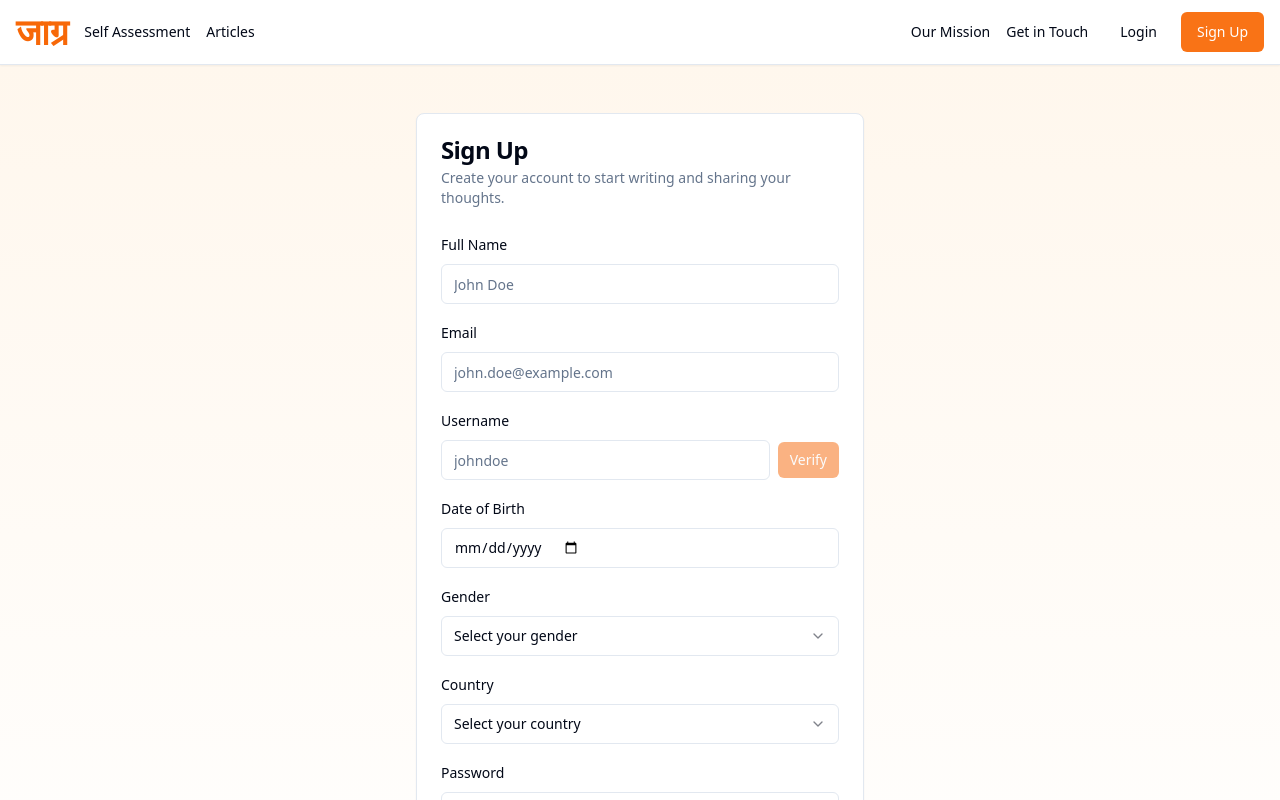
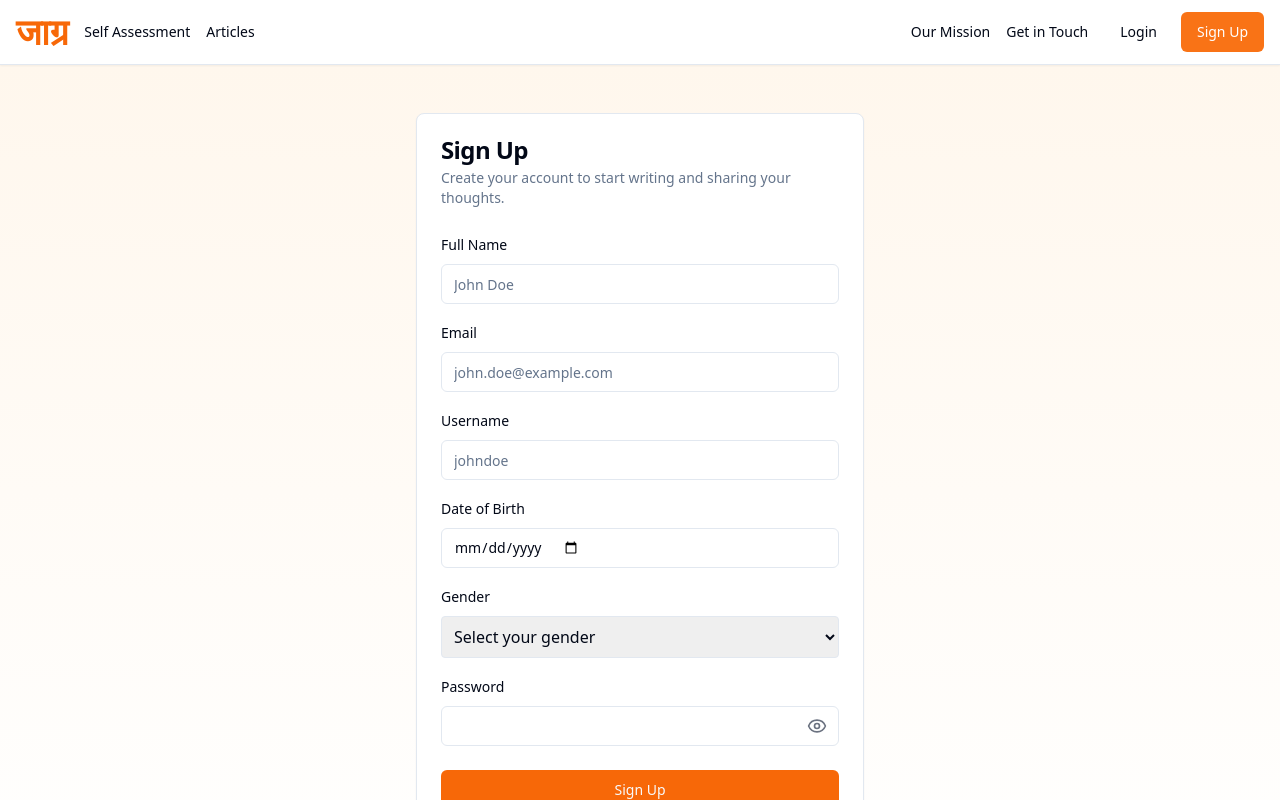
Before and after one commit to JaagrMentalHealth/Jaagr-FE, a Next.js app: page /signup in a window 1280 px wide. Shown: the top 800 px of the page. Built offline with nearby package versions, Linux system fonts and the light colour scheme.

Commit message:
Make user prop optional in BlogCard and set default value; update BlogEditor and package-lock.json

```diff
--- a/src/app/signup/page.tsx
+++ b/src/app/signup/page.tsx
@@ -1,6 +1,5 @@
 "use client";
 
-import { signup, verifyUsername } from "@/api/authAPI";
 import { useState, FormEvent, ChangeEvent } from "react";
 import { Navbar } from "@/components/navbar";
 import { Footer } from "@/components/footer";
@@ -16,20 +15,9 @@ import {
   CardContent,
   CardFooter,
 } from "@/components/ui/card";
-import {
-  Select,
-  SelectContent,
-  SelectItem,
-  SelectTrigger,
-  SelectValue,
-} from "@/components/ui/select";
+
 import { Loader2, Eye, EyeOff } from "lucide-react";
 import Link from "next/link";
-import { countries } from "countries-list";
-import { Textarea } from "@/components/ui/textarea";
-import { useUser } from "@/contexts/userContext";
-import { useRouter } from "next/navigation";
-import Cookies from "js-cookie";
 import toast from "react-hot-toast";
 
 type Gender = "male" | "female" | "other";
@@ -41,8 +29,6 @@ interface SignupData {
   dateOfBirth: string;
   gender: Gender;
   fullName: string;
-  bio: string;
-  country: string;
 }
 
 export default function SignUpPage() {
@@ -53,41 +39,32 @@ export default function SignUpPage() {
   const [showPassword, setShowPassword] = useState<boolean>(false);
   const [gender, setGender] = useState<Gender | "">("");
   const [dob, setDOB] = useState<string>("");
-  const [bio, setBio] = useState<string>("");
-  const [country, setCountry] = useState<string>("");
   const [isLoading, setIsLoading] = useState<boolean>(false);
-  const [isDropdownOpen, setIsDropdownOpen] = useState<boolean>(false);
-  const [usernameStatus, setUsernameStatus] = useState<
-    "idle" | "valid" | "invalid"
-  >("idle");
-  const [isVerifying, setIsVerifying] = useState(false);
-  const { setUser } = useUser();
-  const router = useRouter();
+  const [errors, setErrors] = useState<{ [key: string]: string }>({});
 
-  const countryList = [
-    { code: "IN", name: "India" },
-    ...Object.entries(countries)
-      .map(([code, country]) => ({ code, name: country.name }))
-      .filter((c) => c.name !== "India")
-      .sort((a, b) => a.name.localeCompare(b.name)),
-  ];
-  const checkUsername = async () => {
-    setIsVerifying(true);
-    try {
-      const response: any = await verifyUsername(username);
-      // console.log(response);
-      const data: any = response.data;
-      setUsernameStatus(data.exists ? "invalid" : "valid");
-      console.log(usernameStatus);
-    } catch (error) {
-      console.error(error);
-    } finally {
-      setIsVerifying(false);
-    }
+  const validateFields = (): boolean => {
+    const newErrors: { [key: string]: string } = {};
+
+    if (!name) newErrors.name = "Full Name is required.";
+    if (!email) newErrors.email = "Email is required.";
+    else if (!/^[^\s@]+@[^\s@]+\.[^\s@]+$/.test(email))
+      newErrors.email = "Invalid email format.";
+    if (!username) newErrors.username = "Username is required.";
+    if (!password) newErrors.password = "Password is required.";
+    else if (password.length < 8)
+      newErrors.password = "Password must be at least 8 characters.";
+    if (!dob) newErrors.dob = "Date of Birth is required.";
+    if (!gender) newErrors.gender = "Gender is required.";
+
+    setErrors(newErrors);
+    return Object.keys(newErrors).length === 0;
   };
 
   const handleSubmit = async (e: FormEvent<HTMLFormElement>) => {
     e.preventDefault();
+
+    if (!validateFields()) return;
+
     setIsLoading(true);
 
     const data: SignupData = {
@@ -97,25 +74,15 @@ export default function SignUpPage() {
       dateOfBirth: dob,
       gender: gender as Gender,
       fullName: name,
-      bio,
-      country,
     };
 
-    const res: any = await signup(data);
-
     try {
-      if (res.status === "success" && res.token) {
-        Cookies.set("token", res.token, { expires: 7 });
-        setUser(res.data.user);
+      // Replace this with your actual signup API call
+      console.log("Sign-up data:", data);
       toast.success("Signup successful!");
-        router.push("/");
-      } else {
-        console.log(res)
-        toast.error(`Signup failed: ${res}`);
-      }
     } catch (error) {
-      console.log(error)
-      // toast.error(`Signup failed: ${error}`);
+      console.error(error);
+      toast.error("Signup failed. Please try again.");
     } finally {
       setIsLoading(false);
     }
@@ -125,11 +92,7 @@ export default function SignUpPage() {
     <div className="flex min-h-screen flex-col">
       <Navbar />
       <main className="flex-1 bg-gradient-to-b from-orange-50 to-white flex items-center justify-center py-12">
-        <Card
-          className={`w-full max-w-md transition-all duration-200 ${
-            isDropdownOpen ? "blur-sm" : ""
-          }`}
-        >
+        <Card className="w-full max-w-md">
           <CardHeader>
             <CardTitle>Sign Up</CardTitle>
             <CardDescription>
@@ -143,73 +106,44 @@ export default function SignUpPage() {
                 <Input
                   id="name"
                   type="text"
-                  required
                   value={name}
                   onChange={(e: ChangeEvent<HTMLInputElement>) =>
                     setName(e.target.value)
                   }
                   placeholder="John Doe"
                 />
+                {errors.name && (
+                  <p className="text-sm text-red-600">{errors.name}</p>
+                )}
               </div>
               <div className="space-y-2">
                 <Label htmlFor="email">Email</Label>
                 <Input
                   id="email"
                   type="email"
-                  required
                   value={email}
                   onChange={(e: ChangeEvent<HTMLInputElement>) =>
                     setEmail(e.target.value)
                   }
                   placeholder="john.doe@example.com"
                 />
+                {errors.email && (
+                  <p className="text-sm text-red-600">{errors.email}</p>
+                )}
               </div>
               <div className="space-y-2">
                 <Label htmlFor="username">Username</Label>
-                <div className="flex gap-2 items-center">
                 <Input
                   id="username"
                   type="text"
-                    required
                   value={username}
-                    onChange={(e: ChangeEvent<HTMLInputElement>) => {
-                      setUsername(e.target.value);
-                      setUsernameStatus("idle");
-                    }}
+                  onChange={(e: ChangeEvent<HTMLInputElement>) =>
+                    setUsername(e.target.value)
+                  }
                   placeholder="johndoe"
-                    className={`flex-1 ${
-                      usernameStatus === "valid"
-                        ? "border-green-500"
-                        : usernameStatus === "invalid"
-                        ? "border-red-500"
-                        : ""
-                    }`}
                 />
-                  <Button
-                    type="button"
-                    onClick={checkUsername}
-                    disabled={!username || isVerifying}
-                    size="sm"
-                  >
-                    {isVerifying ? (
-                      <Loader2 className="h-4 w-4 animate-spin" />
-                    ) : (
-                      "Verify"
-                    )}
-                  </Button>
-                </div>
-                {usernameStatus !== "idle" && (
-                  <p
-                    className={`text-sm ${
-                      usernameStatus === "valid"
-                        ? "text-green-600"
-                        : "text-red-600"
-                    }`}
-                  >
-                    {usernameStatus === "valid"
-                      ? "Username can be used"
-                      : "Username taken"}
-                  </p>
+                {errors.username && (
+                  <p className="text-sm text-red-600">{errors.username}</p>
                 )}
               </div>
               <div className="space-y-2">
@@ -217,50 +151,33 @@ export default function SignUpPage() {
                 <Input
                   id="dob"
                   type="date"
-                  required
                   value={dob}
                   onChange={(e: ChangeEvent<HTMLInputElement>) =>
                     setDOB(e.target.value)
                   }
                 />
+                {errors.dob && (
+                  <p className="text-sm text-red-600">{errors.dob}</p>
+                )}
               </div>
               <div className="space-y-2">
                 <Label htmlFor="gender">Gender</Label>
-                <Select
+                <select
+                  id="gender"
                   value={gender}
-                  onValueChange={(value: Gender) => setGender(value)}
-                  onOpenChange={setIsDropdownOpen}
-                  required
+                  onChange={(e: ChangeEvent<HTMLSelectElement>) =>
+                    setGender(e.target.value as Gender)
+                  }
+                  className="w-full p-2 border rounded"
                 >
-                  <SelectTrigger>
-                    <SelectValue placeholder="Select your gender" />
-                  </SelectTrigger>
-                  <SelectContent>
-                    <SelectItem value="male">Male</SelectItem>
-                    <SelectItem value="female">Female</SelectItem>
-                    <SelectItem value="other">Other</SelectItem>
-                  </SelectContent>
-                </Select>
-              </div>
-              <div className="space-y-2">
-                <Label htmlFor="country">Country</Label>
-                <Select
-                  value={country}
-                  onValueChange={(value: string) => setCountry(value)}
-                  onOpenChange={setIsDropdownOpen}
-                  required
-                >
-                  <SelectTrigger>
-                    <SelectValue placeholder="Select your country" />
-                  </SelectTrigger>
-                  <SelectContent>
-                    {countryList.map((c) => (
-                      <SelectItem key={c.code} value={c.code}>
-                        {c.name}
-                      </SelectItem>
-                    ))}
-                  </SelectContent>
-                </Select>
+                  <option value="">Select your gender</option>
+                  <option value="male">Male</option>
+                  <option value="female">Female</option>
+                  <option value="other">Other</option>
+                </select>
+                {errors.gender && (
+                  <p className="text-sm text-red-600">{errors.gender}</p>
+                )}
               </div>
               <div className="space-y-2">
                 <Label htmlFor="password">Password</Label>
@@ -268,12 +185,10 @@ export default function SignUpPage() {
                   <Input
                     id="password"
                     type={showPassword ? "text" : "password"}
-                    required
                     value={password}
                     onChange={(e: ChangeEvent<HTMLInputElement>) =>
                       setPassword(e.target.value)
                     }
-                    minLength={8}
                   />
                   <button
                     type="button"
@@ -287,6 +202,9 @@ export default function SignUpPage() {
                     )}
                   </button>
                 </div>
+                {errors.password && (
+                  <p className="text-sm text-red-600">{errors.password}</p>
+                )}
               </div>
             </CardContent>
             <CardFooter className="flex flex-col space-y-4">
```
Also changed, not shown: src/components/blog-card.tsx (+23 -20 lines), src/components/blog_upload/BlogEditor.tsx (line endings or trailing spaces), 1 other file (tests, documents, lock files or other folders). Lines whose indentation alone changed are shown as unchanged.
